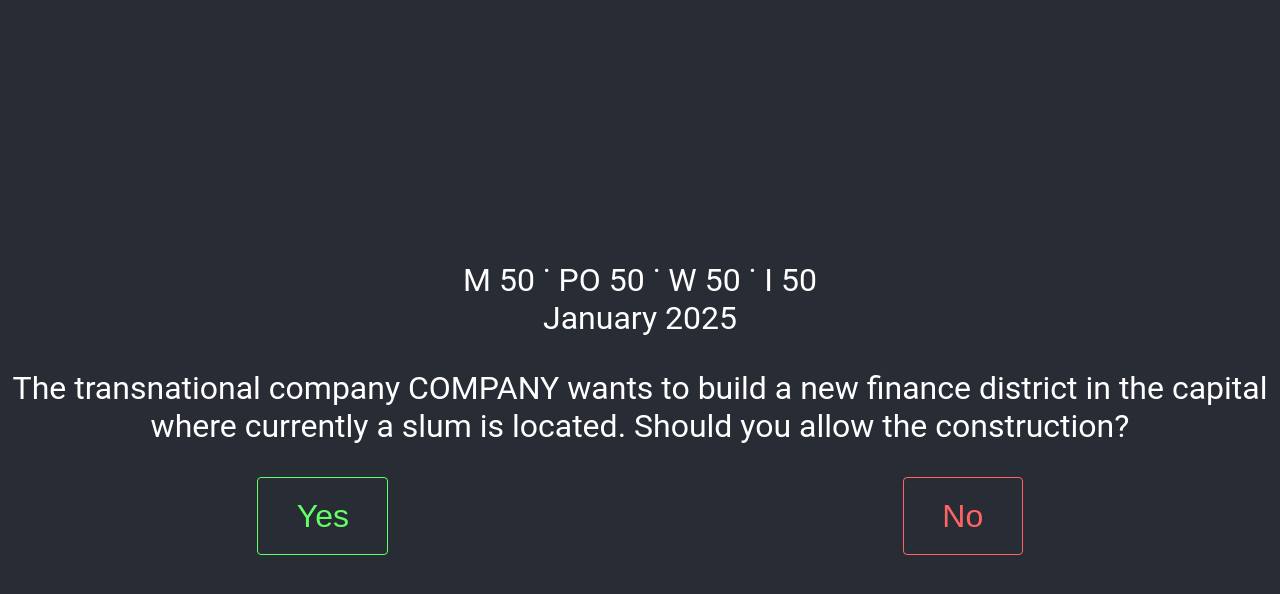
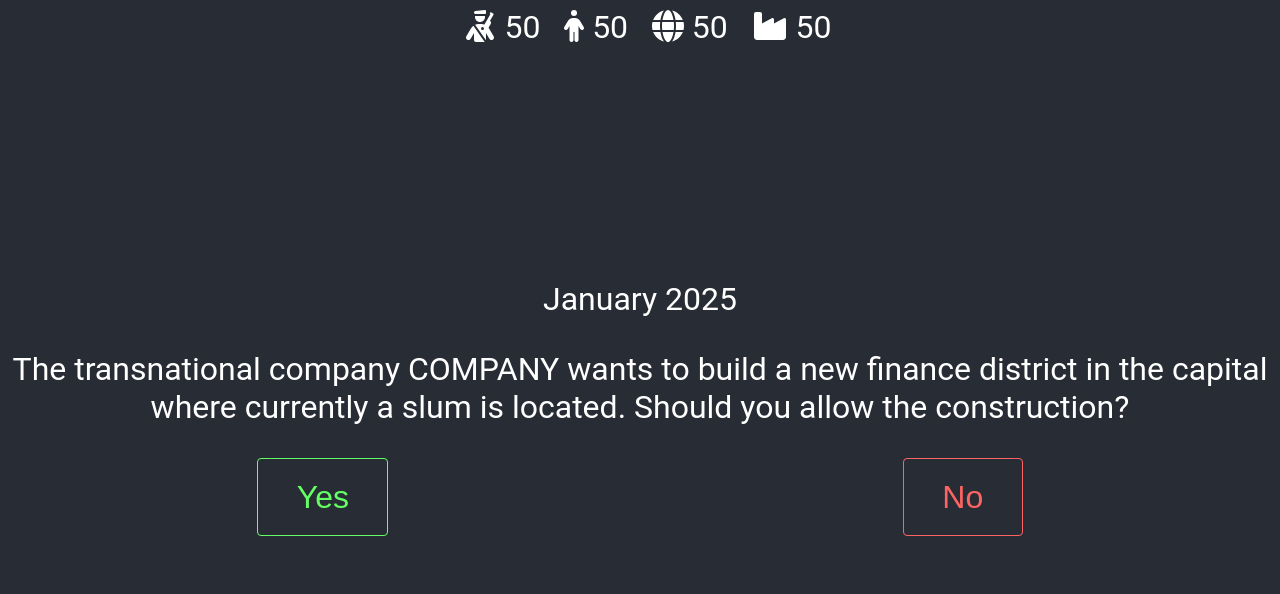
Before and after one commit to johandalabacka/president, a Vue app: page / in a window 1280 px wide. Both pictures are taken after a click on the button "Start". Shown: the top 594 px of the page. Built offline with nearby package versions, Linux system fonts and the light colour scheme.

Commit message:
Added StatusBar and icons

```diff
--- a/package.json
+++ b/package.json
@@ -9,6 +9,11 @@
     "preview": "vite preview"
   },
   "dependencies": {
+    "@fortawesome/fontawesome-svg-core": "^6.7.2",
+    "@fortawesome/free-brands-svg-icons": "^6.7.2",
+    "@fortawesome/free-regular-svg-icons": "^6.7.2",
+    "@fortawesome/free-solid-svg-icons": "^6.7.2",
+    "@fortawesome/vue-fontawesome": "^3.0.8",
     "pinia": "^2.3.0",
     "vue": "^3.5.13"
   },
--- a/src/components/RulingView.vue
+++ b/src/components/RulingView.vue
@@ -1,6 +1,6 @@
 <template>
   <div>
-    <div>M {{ game.military }} &dot; PO {{ game.publicOpionion }} &dot; W {{ game.world }} &dot; I {{ game.industry }} </div>
+    <StatusBar />
     <div class="date">
       {{ game.date }}
     </div>
@@ -17,9 +17,13 @@
 </template>
 
 <script>
+import StatusBar from './StatusBar.vue'
 import { useGameStore } from '../stores/gameStore.js'
 
 export default {
+  components: {
+    StatusBar
+  },
   computed: {
     game () {
       return useGameStore()
--- /dev/null
+++ b/src/components/StatusBar.vue
@@ -0,0 +1,58 @@
+<template>
+  <div class="status-bar">
+    <FontAwesomeIcon :icon="faPersonMilitaryRifle" />
+    {{ game.military }} &nbsp;
+    <FontAwesomeIcon :icon="faPerson" />
+    {{ game.publicOpionion }} &nbsp;
+    <FontAwesomeIcon :icon="faGlobe" />
+    {{ game.world }} &nbsp;
+    <FontAwesomeIcon :icon="faIndustry" />
+    {{ game.industry }}
+  </div>
+</template>
+
+<script>
+import { FontAwesomeIcon } from '@fortawesome/vue-fontawesome'
+import {
+  faPersonMilitaryRifle,
+  faPerson,
+  faGlobe,
+  faIndustry
+} from '@fortawesome/free-solid-svg-icons'
+
+import { useGameStore } from '../stores/gameStore.js'
+
+export default {
+  components: {
+    FontAwesomeIcon
+  },
+  computed: {
+    game () {
+      return useGameStore()
+    },
+    faPersonMilitaryRifle () {
+      return faPersonMilitaryRifle
+    },
+    faPerson () {
+      return faPerson
+    },
+    faGlobe () {
+      return faGlobe
+    },
+    faIndustry () {
+      return faIndustry
+    }
+  }
+}
+</script>
+
+<style scoped>
+.status-bar {
+  position:fixed;
+  top:0;
+  text-align: center;
+  width:100%;
+  z-index:100;
+  margin: 0.25em;
+}
+</style>
--- a/src/main.js
+++ b/src/main.js
@@ -3,6 +3,7 @@ import './style.css'
 import App from './App.vue'
 
 import { createPinia } from 'pinia'
+
 const pinia = createPinia()
 
 createApp(App)
```
Also changed, not shown: 1 other file (tests, documents, lock files or other folders).
